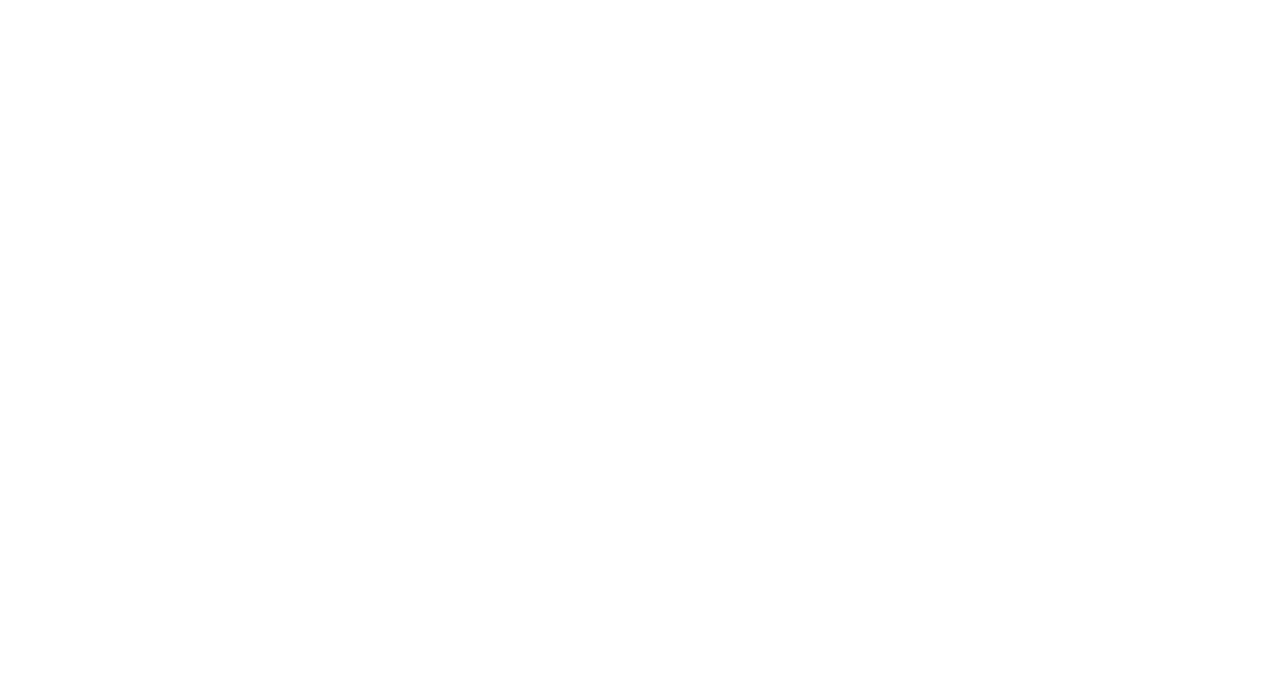
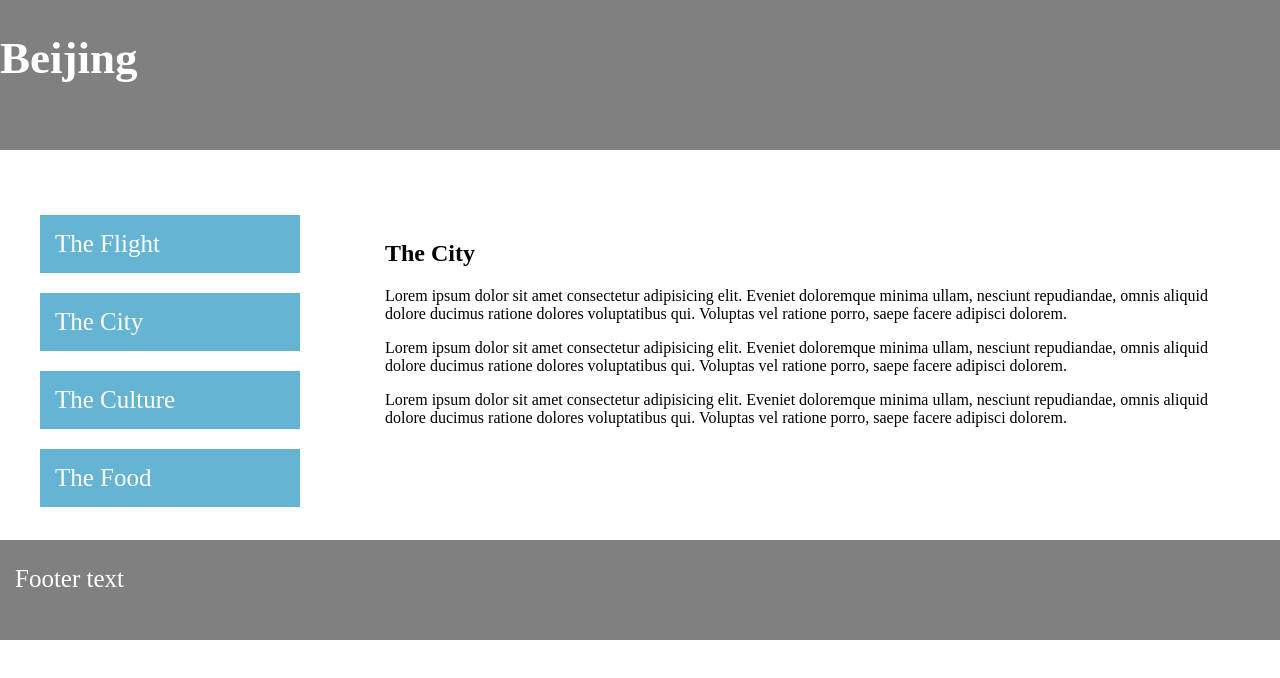
Before and after one commit to zulfulst/Jed_task, a plain HTML site: page html_css_task/task-5/index.html in a window 1280 px wide. Drawn offline with Linux system fonts and the light colour scheme.

Commit message:
complate

```diff
--- a/html_css_task/task-5/index.html
+++ b/html_css_task/task-5/index.html
@@ -1,5 +1,6 @@
 <!DOCTYPE html>
 <html lang="en">
+
 <head>
     <meta charset="UTF-8">
     <meta http-equiv="X-UA-Compatible" content="IE=edge">
@@ -7,7 +8,44 @@
     <title>Task-5</title>
     <link rel="stylesheet" href="./style.css">
 </head>
+
 <body>
 
+    <header>
+        <h1>Beijing</h1>
+    </header>
+
+    <main>
+
+        <section class="left">
+            <span>The Flight</span>
+            <span>The City</span>
+            <span>The Culture</span>
+            <span>The Food</span>
+        </section>
+
+        <div class="text">
+
+            <h2>The City</h2>
+            <p>Lorem ipsum dolor sit amet consectetur adipisicing elit. Eveniet doloremque minima ullam, nesciunt
+                repudiandae, omnis aliquid dolore ducimus ratione dolores voluptatibus qui. Voluptas vel ratione porro,
+                saepe facere adipisci dolorem.</p>
+            <p>Lorem ipsum dolor sit amet consectetur adipisicing elit. Eveniet doloremque minima ullam, nesciunt
+                repudiandae, omnis aliquid dolore ducimus ratione dolores voluptatibus qui. Voluptas vel ratione porro,
+                saepe facere adipisci dolorem.</p>
+            <p>Lorem ipsum dolor sit amet consectetur adipisicing elit. Eveniet doloremque minima ullam, nesciunt
+                repudiandae, omnis aliquid dolore ducimus ratione dolores voluptatibus qui. Voluptas vel ratione porro,
+                saepe facere adipisci dolorem.</p>
+        </div>
+
+    </main>
+
+    <footer>
+
+        <p class="foot">Footer text</p>
+
+    </footer>
+
 </body>
+
 </html>
--- a/html_css_task/task-5/style.css
+++ b/html_css_task/task-5/style.css
@@ -0,0 +1,54 @@
+body {
+  margin: 0;
+  padding: 0;
+}
+
+header {
+  height: 150px;
+  margin-bottom: 25px;
+  background-color: gray;
+}
+
+h1 {
+  margin: 0;
+  color: white;
+  font-size: 45px;
+  padding-top: 32px;
+  font-weight: bold;
+}
+
+section {
+  margin: 20px;
+  width: 300px;
+  height: 300px;
+  display: inline-block;
+}
+
+span {
+  margin: 20px;
+  padding: 15px;
+  display: block;
+  color: white;
+  font-size: 25px;
+  background-color: rgb(101, 180, 211);
+}
+
+div {
+  width: 850px;
+  margin: 45px;
+  position: absolute;
+  display: inline-block;
+}
+
+footer {
+  height: 100px;
+  background-color: gray;
+}
+
+.foot {
+  margin: 10;
+  color: white;
+  padding-top: 25px;
+  margin-left: 15px;
+  font-size: 25px;
+}
```
